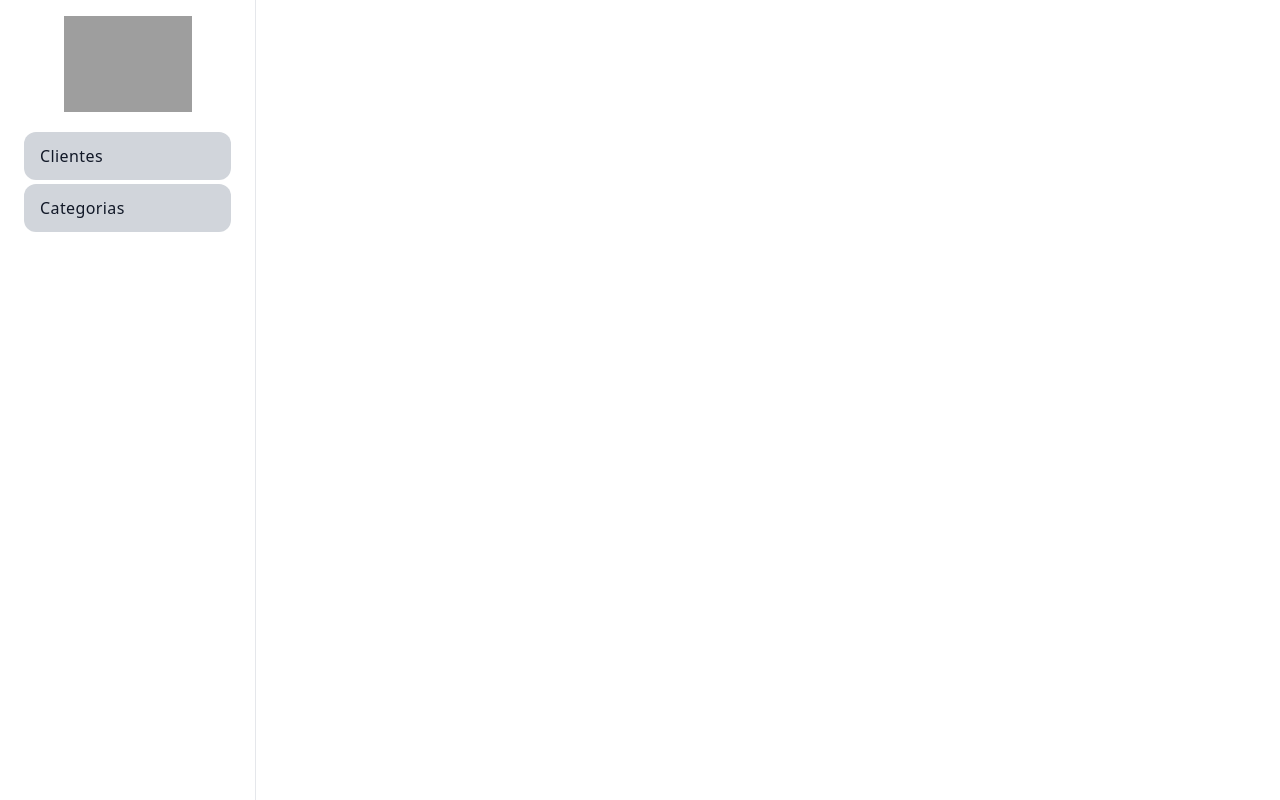
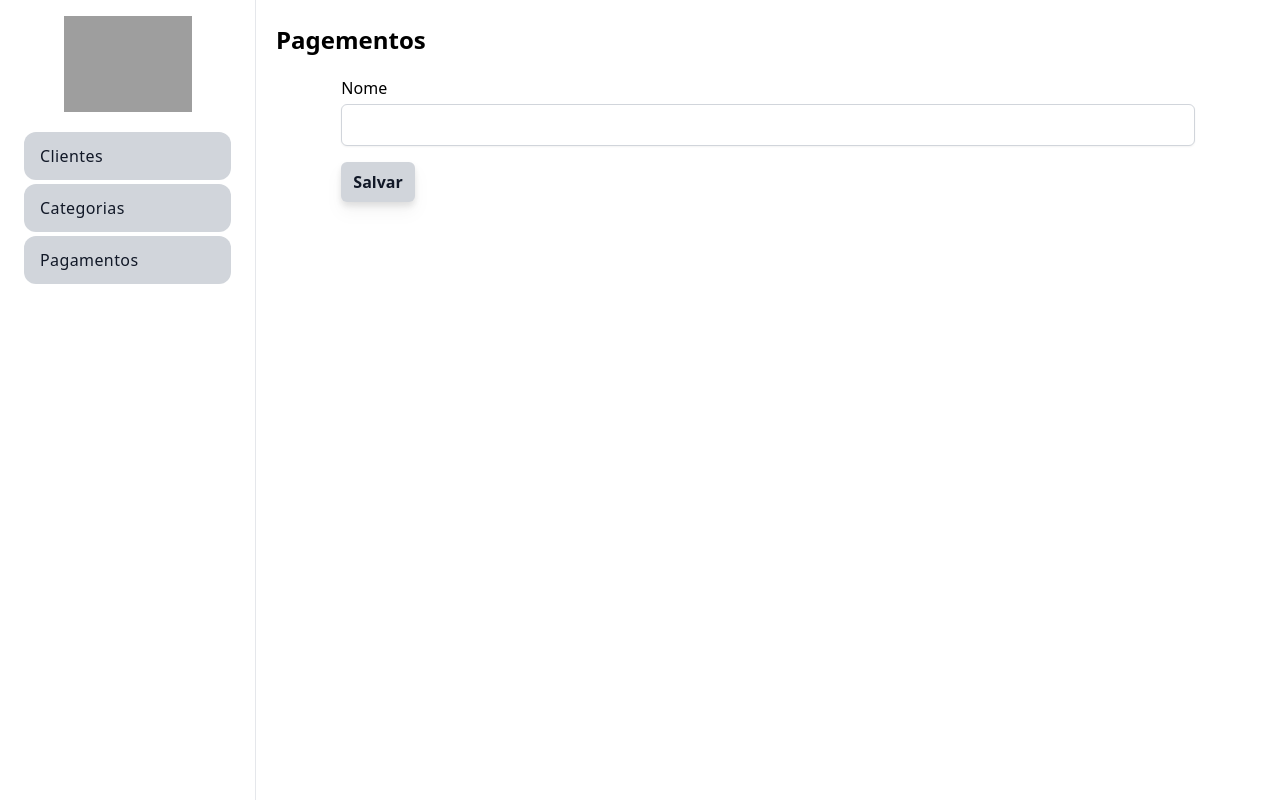
Before and after one commit to ryanlnk/front-end-vendas-tamboril, a React (Create React App) app: page /paymentsform/1 in a window 1280 px wide. Before the commit this address had no page. Built offline with nearby package versions, Linux system fonts and the light colour scheme; no server answers; grey boxes are pictures that could not be loaded.

Commit message:
Adicionando páginas de pagamentos

```diff
--- a/src/components/Sidebar/index.js
+++ b/src/components/Sidebar/index.js
@@ -38,6 +38,17 @@ const Sidebar = () => {
             </Link>
           </li>
         </ul>
+
+        <ul className="space-y-2 tracking-wide mt-1">
+          <li>
+            <Link
+              className="px-4 py-3 flex items-center space-x-4 bg-gray-300 rounded-xl text-gray-900 hover:text-gray-100"
+              to={'/payments'}
+            >
+              Pagamentos
+            </Link>
+          </li>
+        </ul>
       </div>
     </aside>
   );
--- /dev/null
+++ b/src/pages/Payments/index.js
@@ -0,0 +1,92 @@
+import axios from 'axios';
+import React, { useEffect, useState } from 'react';
+import { Link, useNavigate } from 'react-router-dom';
+import ButtonAdd from '../../components/ButtonAdd';
+import ButtonRemove from '../../components/ButtonRemove';
+
+const Payments = () => {
+  const navigate = useNavigate();
+  const [payments, setPayments] = useState([]);
+
+  useEffect(() => {
+    async function getPayments() {
+      const response = await axios.get('https://localhost:7097/payments');
+      setPayments(response.data);
+    }
+    getPayments();
+  }, []);
+
+  async function deletePayment(id) {
+    await axios.delete(`https://localhost:7097/payments/${id}`);
+    setPayments(payments.filter((payment) => payment.id !== id));
+  }
+
+  function add() {
+    navigate('/paymentsform');
+  }
+
+  if (payments.length !== 0) {
+    return (
+      <>
+        <h1 className="ml-4 text-2xl font-bold">Pagementos</h1>
+
+        <ButtonAdd add={add} />
+
+        <table className="m-5 w-5/6 mx-auto table-auto">
+          <thead>
+            <tr className="text-left border-b border-gray-300">
+              <th className="px-4 py-1">Nome</th>
+              <th className="px-4 py-1">Opções</th>
+            </tr>
+          </thead>
+
+          <tbody>
+            {payments.map((payment) => (
+              <tr
+                className="border-b border-gray-200 hover:bg-gray-100"
+                key={payment.id}
+              >
+                <td className="px-4 py-2">{payment.name}</td>
+                <td className="px-4 py-2 inline-flex">
+                  {
+                    <Link
+                      className="text-indigo-800 hover:text-indigo-200 hover:scale-125 active:scale-95 ease-in-out duration-100"
+                      to={`/paymentsform/${payment.id}`}
+                    >
+                      <svg
+                        xmlns="http://www.w3.org/2000/svg"
+                        class="h-6 w-6"
+                        fill="none"
+                        viewBox="0 0 24 24"
+                        stroke="currentColor"
+                        stroke-width="2"
+                      >
+                        <path
+                          stroke-linecap="round"
+                          stroke-linejoin="round"
+                          d="M11 5H6a2 2 0 00-2 2v11a2 2 0 002 2h11a2 2 0 002-2v-5m-1.414-9.414a2 2 0 112.828 2.828L11.828 15H9v-2.828l8.586-8.586z"
+                        />
+                      </svg>
+                    </Link>
+                  }
+                  <ButtonRemove
+                    deleteFunction={deletePayment}
+                    parameter={payment.id}
+                  />
+                </td>
+              </tr>
+            ))}
+          </tbody>
+        </table>
+      </>
+    );
+  } else {
+    return (
+      <>
+        <p>Carregando...</p>
+      </>
+    );
+  }
+};
+
+export default Payments;
--- /dev/null
+++ b/src/pages/PaymentsForm/index.js
@@ -0,0 +1,65 @@
+import axios from 'axios';
+import React, { useState, useEffect } from 'react';
+import { useNavigate, useParams } from 'react-router-dom';
+
+import ButtonSave from '../../components/ButtonSave';
+
+const Payments = () => {
+  const navigate = useNavigate();
+
+  const [name, setName] = useState('');
+
+  const params = useParams();
+
+  useEffect(() => {
+    if (params.id) {
+      async function getPayment() {
+        const response = await axios.get(
+          `https://localhost:7097/payments/${params.id}`,
+        );
+        setName(response.data.name);
+      }
+      getPayment();
+    }
+  }, [params.id]);
+
+  async function createPayment(e) {
+    e.preventDefault();
+
+    if (!params.id) {
+      await axios.post('https://localhost:7097/payments', {
+        name,
+      });
+    } else {
+      await axios.put(`https://localhost:7097/payments/${params.id}`, {
+        name,
+      });
+    }
+    setName('');
+    navigate('/payments');
+  }
+
+  return (
+    <div>
+      <h1 className="ml-5 text-2xl font-bold">Pagementos</h1>
+
+      <form className="m-5 w-5/6 mx-auto" onSubmit={createPayment}>
+        <label className="block mt-4" htmlFor="name">
+          Nome
+        </label>
+        <input
+          className="form-input mt-1 block w-full rounded-md border-gray-300 shadow-sm focus:border-gray-300 focus:ring focus:ring-gray-300 focus:ring-opacity-50"
+          type="text"
+          name="name"
+          id="name"
+          value={name}
+          onChange={({ target }) => setName(target.value)}
+        />
+
+        <ButtonSave />
+      </form>
+    </div>
+  );
+};
+
+export default Payments;
--- a/src/routes.js
+++ b/src/routes.js
@@ -6,6 +6,8 @@ import Customers from './pages/Customers';
 import CustomersForm from './pages/CustomersForm';
 import Categories from './pages/Categories';
 import CategoriesForm from './pages/CategoriesForm';
+import Payments from './pages/Payments';
+import PaymentsForm from './pages/PaymentsForm';
 
 const AppRoutes = () => {
   return (
@@ -21,6 +23,11 @@ const AppRoutes = () => {
       <Route path="/categories" element={<Categories />} />
       <Route path="/categoriesform" element={<CategoriesForm />} />
       <Route path="/categoriesform/:id" element={<CategoriesForm />} />
+
+      {/* Pagamentos */}
+      <Route path="/payments" element={<Payments />} />
+      <Route path="/paymentsform" element={<PaymentsForm />} />
+      <Route path="/paymentsform/:id" element={<PaymentsForm />} />
     </Routes>
   );
 };
```
